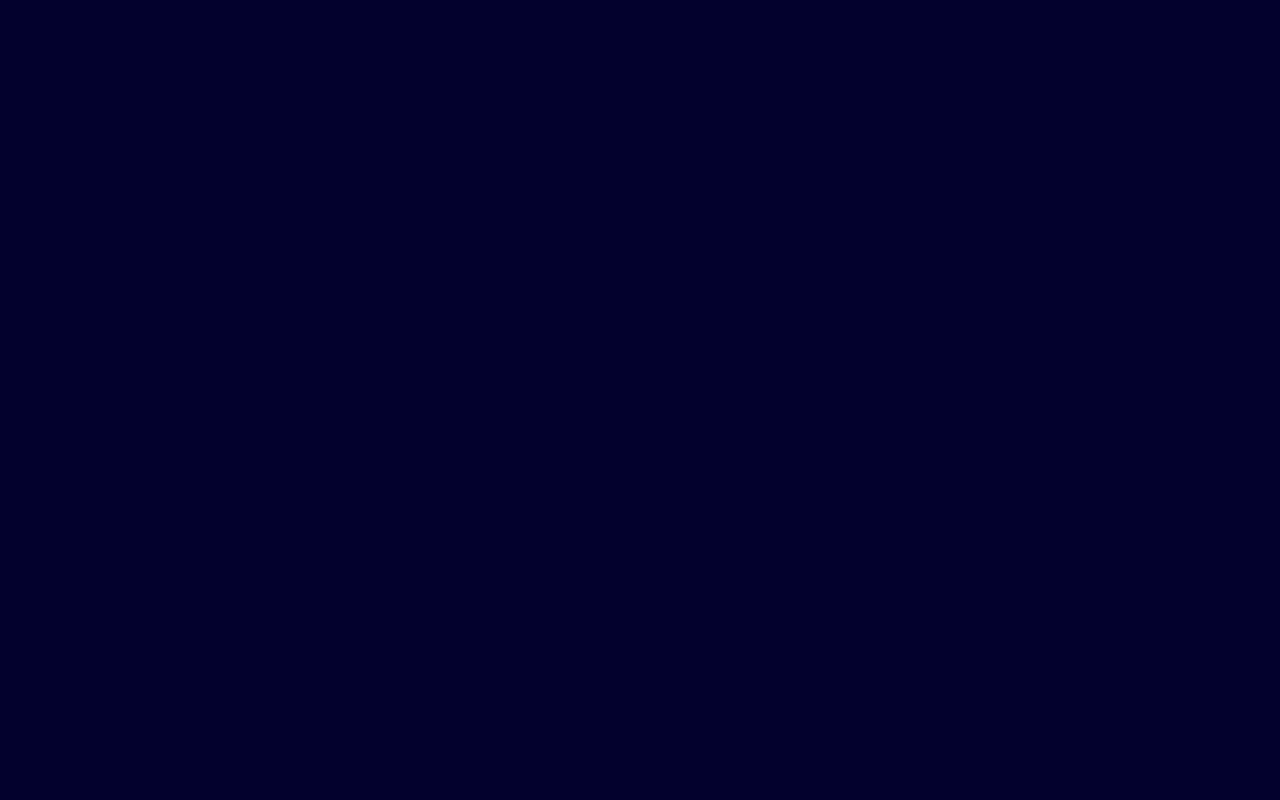
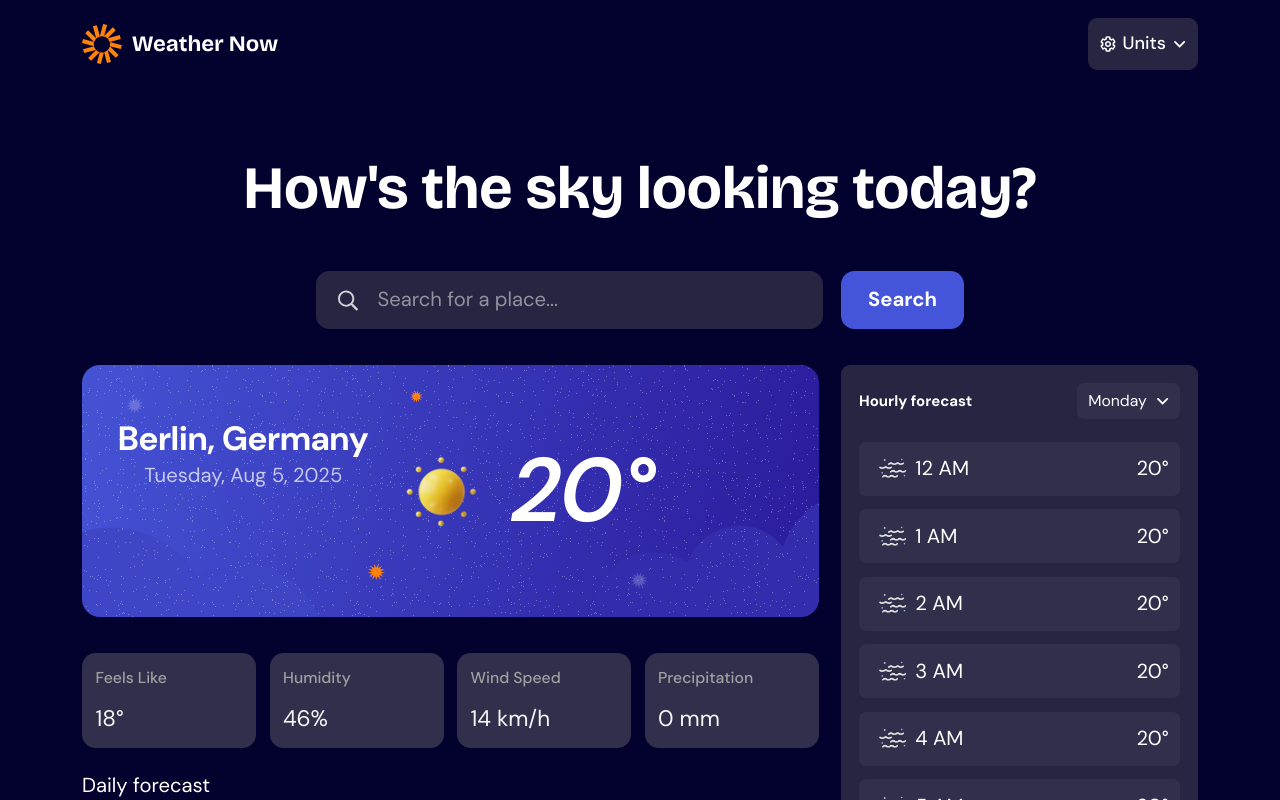
Before and after one commit to TonyFred-code/weather-app, a React (Vite) app: page / in a window 1280 px wide. Shown: the top 800 px of the page. Built offline with nearby package versions, Linux system fonts and the light colour scheme.

Commit message:
feat: add Header, Form & WeatherOutput components

```diff
--- a/src/App.jsx
+++ b/src/App.jsx
@@ -1 +1,13 @@
-export default function App() {}
+import Form from "./components/Form.jsx";
+import Header from "./components/Header.jsx";
+import WeatherOutput from "./components/WeatherOutput.jsx";
+
+export default function App() {
+  return (
+    <div className="p-4 mx-auto max-w-5xl flex flex-col gap-8 items-center">
+      <Header />
+      <Form />
+      <WeatherOutput />
+    </div>
+  );
+}
```
